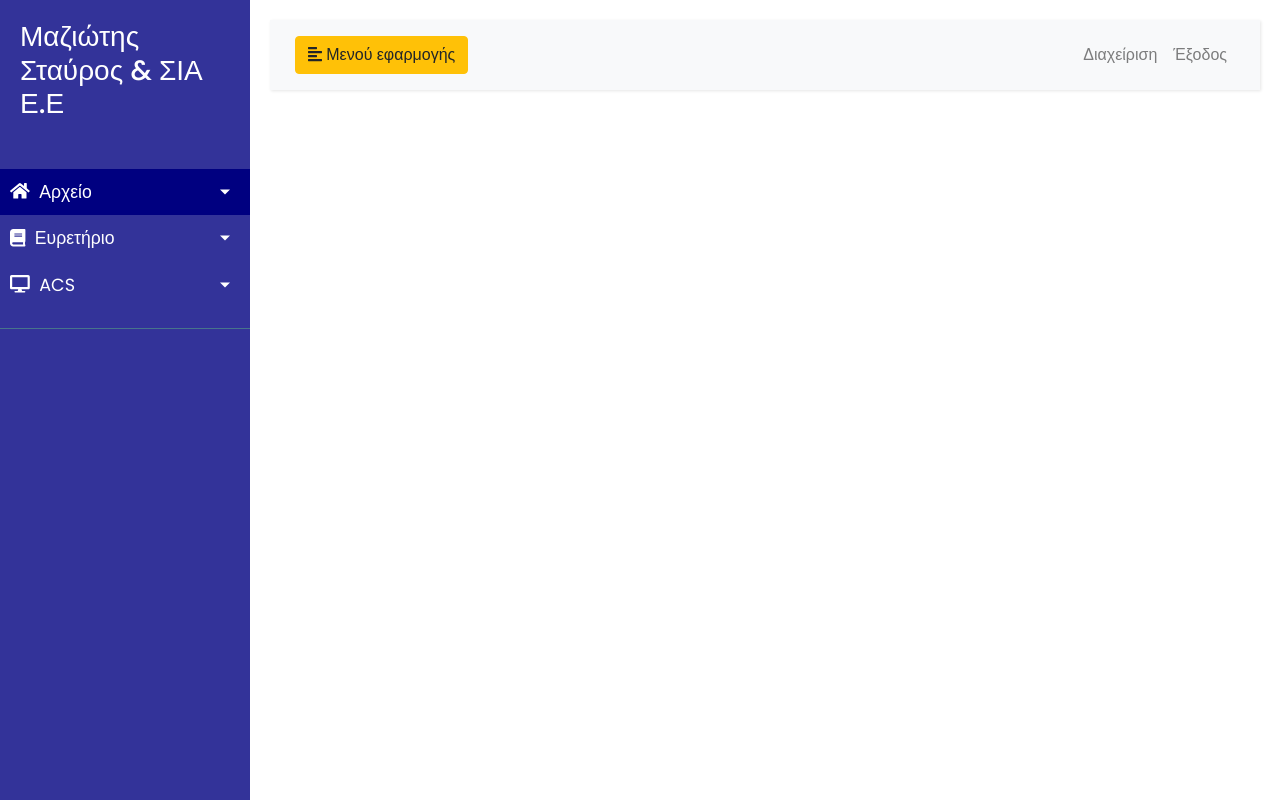
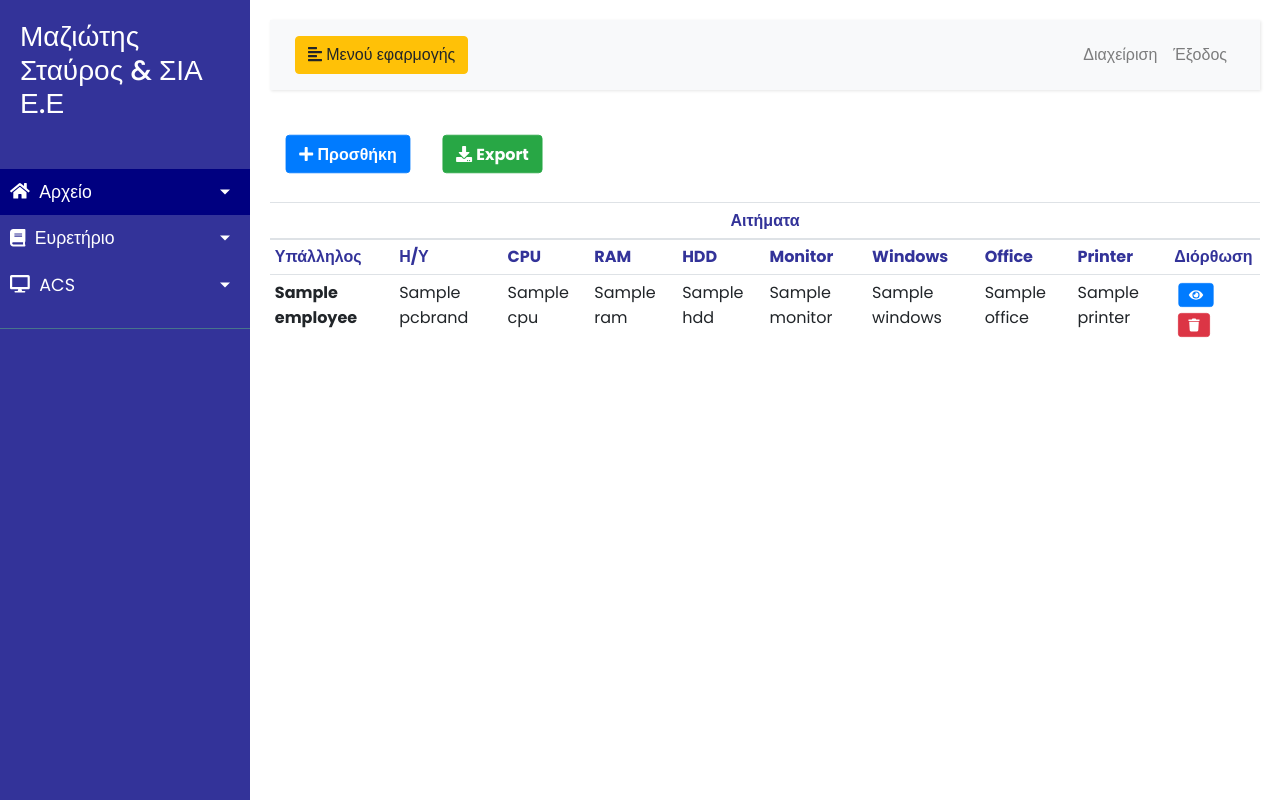
Before and after one commit to kostisvit/AcsServices-CRM, a Django app: template dhmoi/templates/main/hardware.html in a window 1280 px wide. Run offline with Django 3.2, Linux system fonts and the light colour scheme; the template is opened without the code that fills it: most values are stand-ins (such as "Sample title", 1, 10 or a date in 2020); some libraries are stand-ins or nearby versions.

Commit message:
add hardware page

```diff
--- a/dhmoi/forms.py
+++ b/dhmoi/forms.py
@@ -45,7 +45,7 @@ class EmployeeForm(forms.ModelForm):
 
 class ErgasiaForm(forms.ModelForm):
     dhmos = ModelChoiceField(queryset=Dhmos.objects.order_by('name'), label='Πελάτης', required=True)
-    name = NameChoiceField(queryset=Employee.objects.order_by('lastname'), label='Υπάλληλος Επικοιν.', required=False)
+    name = NameChoiceField(queryset=Employee.objects.order_by('lastname'), label='Υπάλληλος Επικοιν.', required=True)
     employee = UserModelChoiceField(queryset=User.objects.order_by('last_name').filter(is_active=True),label='Υπάλληλος ACS')
 
     class Meta:
--- a/dhmoi/templates/main/hardware.html
+++ b/dhmoi/templates/main/hardware.html
@@ -1 +1,58 @@
 {% extends 'base.html' %}
+{% load i18n %}
+{% load widget_tweaks %}
+{% load static %}
+<body>
+	{% block content %}
+	<div>
+   <a href="#" class="btn btn-primary btn-lg a-btn-slide-text" title="Προσθήκη αιτήματος">
+        <span class="fa fa-plus"></span>&nbsp<strong>Προσθήκη</strong>
+    </a>
+    <a href="#" class="btn btn-success btn-lg a-btn-slide-text">
+        <span class="fa fa-download"></span>&nbsp<strong>Export</strong>
+    </a>
+
+</div>
+&nbsp
+<table class="table table-sm" id="table1">
+<thead>
+        <tr>
+            <th colspan="10" class="tbhead" style="color: #333399;">Αιτήματα</th>
+        </tr>
+    </thead>
+  <tr style="color: #333399;">
+  		<th>Υπάλληλος</th>
+		<th>Η/Υ</th>
+		<th>CPU</th>
+		<th>RAM</th>
+		<th>HDD</th>
+		<th>Monitor</th>
+		<th>Windows</th>
+        <th>Office</th>
+        <th>Printer</th>
+        <th>Διόρθωση</th>
+  </tr>
+  {% for hardware in allhardware %}
+  <tr>
+    	<td><b>{{hardware.employee.get_full_name}}</b></td>
+		<td>{{hardware.pcbrand}}</td>
+		<td>{{hardware.cpu}}</td>
+		<td>{{hardware.ram}}</td>
+		<td>{{hrdware.hdd}}</td>
+		<td>{{hardware.monitor}}</td>
+        <td>{{hardware.windows}}</td>
+        <td>{{hardware.office}}</td>
+        <td>{{hardware.printer}}</td>
+    <td ><a href="#" class="btn btn-primary a-btn-slide-text">
+    <span><span><i class="fa fa-eye" aria-hidden="true"></i></span>
+        <a class="btn btn-danger a-btn-slide-text" onclick="return confirm('Είστε σίγουρος/η για την διαγραφή;');" href="#">
+        <span><i class="fa fa-trash" aria-hidden="true"></i></span>
+    </a>
+    </a></td>
+  </tr>
+  {% endfor %}
+
+</table>
+	{% endblock %}
+
+</body>
--- a/dhmoi/update_records.py
+++ b/dhmoi/update_records.py
@@ -49,6 +49,7 @@ def ergasia_update(request, pk):
     else:
         form = ErgasiaForm(instance=post)
     return render(request, 'update_records/ergasia_update.html', {'ergasiaform': form})
+
 
 
 @login_required
```
